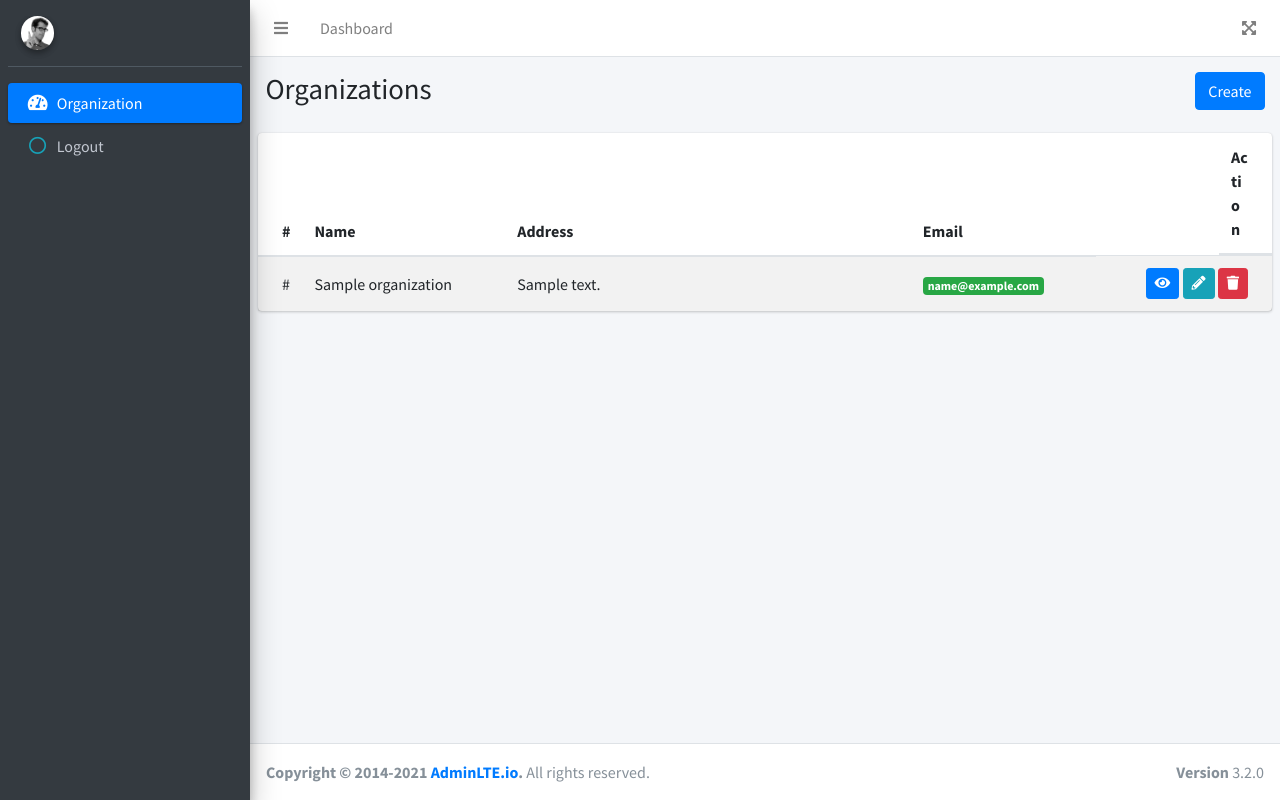
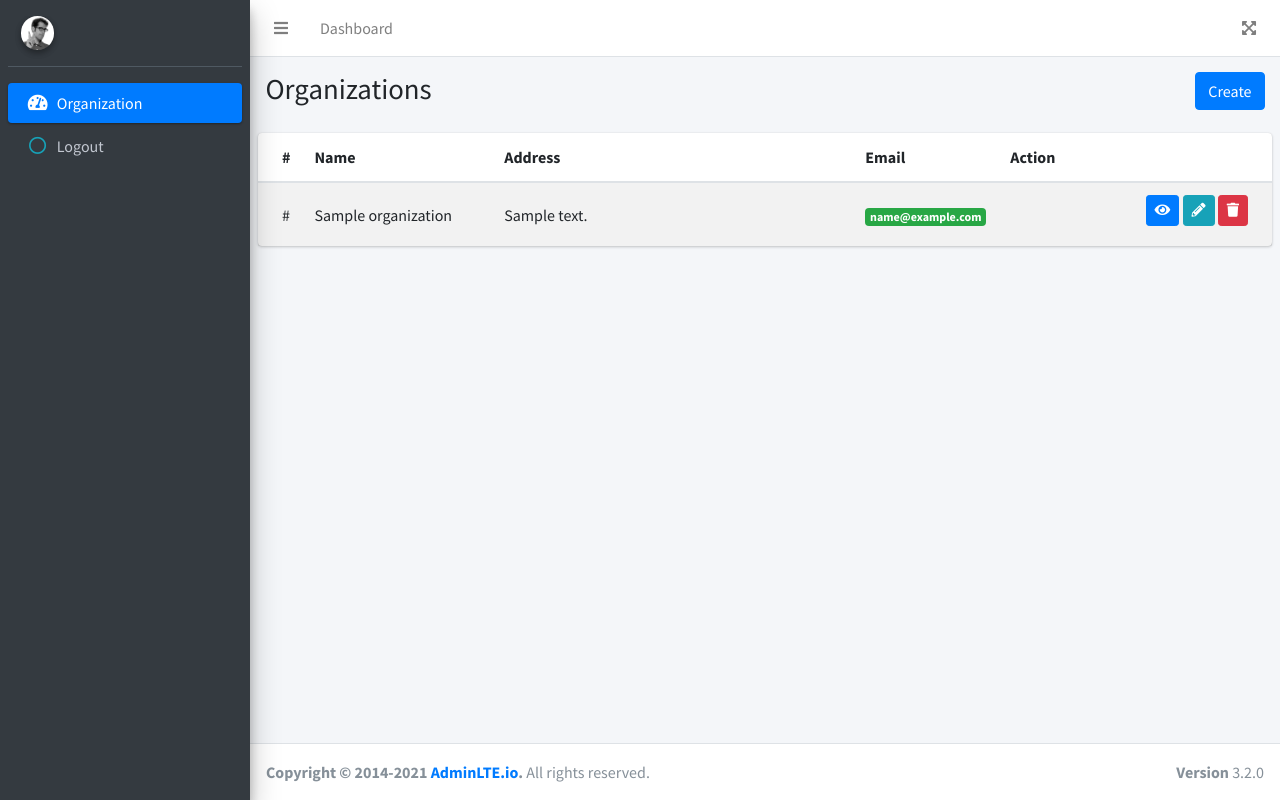
Before and after one commit to bhupalxettrichhetri/work_cms, a Django app: template templates/organization/list.html in a window 1280 px wide. Run offline with Django 4.2, Linux system fonts and the light colour scheme; the template is opened without the code that fills it: most values are stand-ins (such as "Sample title", 1, 10 or a date in 2020); some libraries are stand-ins or nearby versions.

Commit message:
detail page

```diff
--- a/templates/organization/detail.html
+++ b/templates/organization/detail.html
@@ -13,7 +13,7 @@
           <div class="col-sm-6">
             <ol class="breadcrumb float-sm-right">
               <li class="breadcrumb-item"><a href="#">Home</a></li>
-              <li class="breadcrumb-item active">Project Detail</li>
+              <li class="breadcrumb-item active">Organization Detail</li>
             </ol>
           </div>
         </div>
--- a/templates/organization/list.html
+++ b/templates/organization/list.html
@@ -35,11 +35,11 @@
                       </th>
                       <th style="width: 40%">
                           Address
-                      </th style="width: 40%">
+                      </th>
                       <th>
                           Email
                       </th>
-                      <th style="width: 30%" class="float-right">
+                      <th style="width: 30%">
                         Action
                       </th>
                   </tr>
@@ -72,17 +72,17 @@
                           <span class="badge badge-success">{{organization.email}}</span>
                       </td>
                       <td class="project-actions text-right">
-                          <a type="button" class="btn btn-primary btn-sm" href="{% url 'dashboard:organization_detail' pk=organization.pk %}">
+                          <a type="button" class="mb-2 btn btn-primary btn-sm" href="{% url 'dashboard:organization_detail' pk=organization.pk %}">
                               <i class="fas fa-regular fa-eye"></i>
 
                           </a>
-                          <a type="button" class="btn btn-info btn-sm" href="{% url 'dashboard:organization_edit' pk=organization.pk %}">
+                          <a type="button" class="mb-2 btn btn-info btn-sm" href="{% url 'dashboard:organization_edit' pk=organization.pk %}">
                               <i class="fas fa-pencil-alt">
                               </i>
                           </a>
-                          <button type="button " class="btn btn-danger btn-sm open-modal" data-toggle="modal" data-target="#exampleModalCenter" data-url="{% url 'dashboard:organization_delete' pk=organization.pk %}">
+                          <a type="button " class="mb-2 btn btn-danger btn-sm open-modal" data-toggle="modal" data-target="#exampleModalCenter" data-url="{% url 'dashboard:organization_delete' pk=organization.pk %}">
                             <i class="fas fa-thin fa-trash"></i>
-                            </button>
+                          </a>
                           <!-- <a class="btn btn-danger btn-sm" href="#">
                               <i class="fas fa-trash">
                               </i>
```
